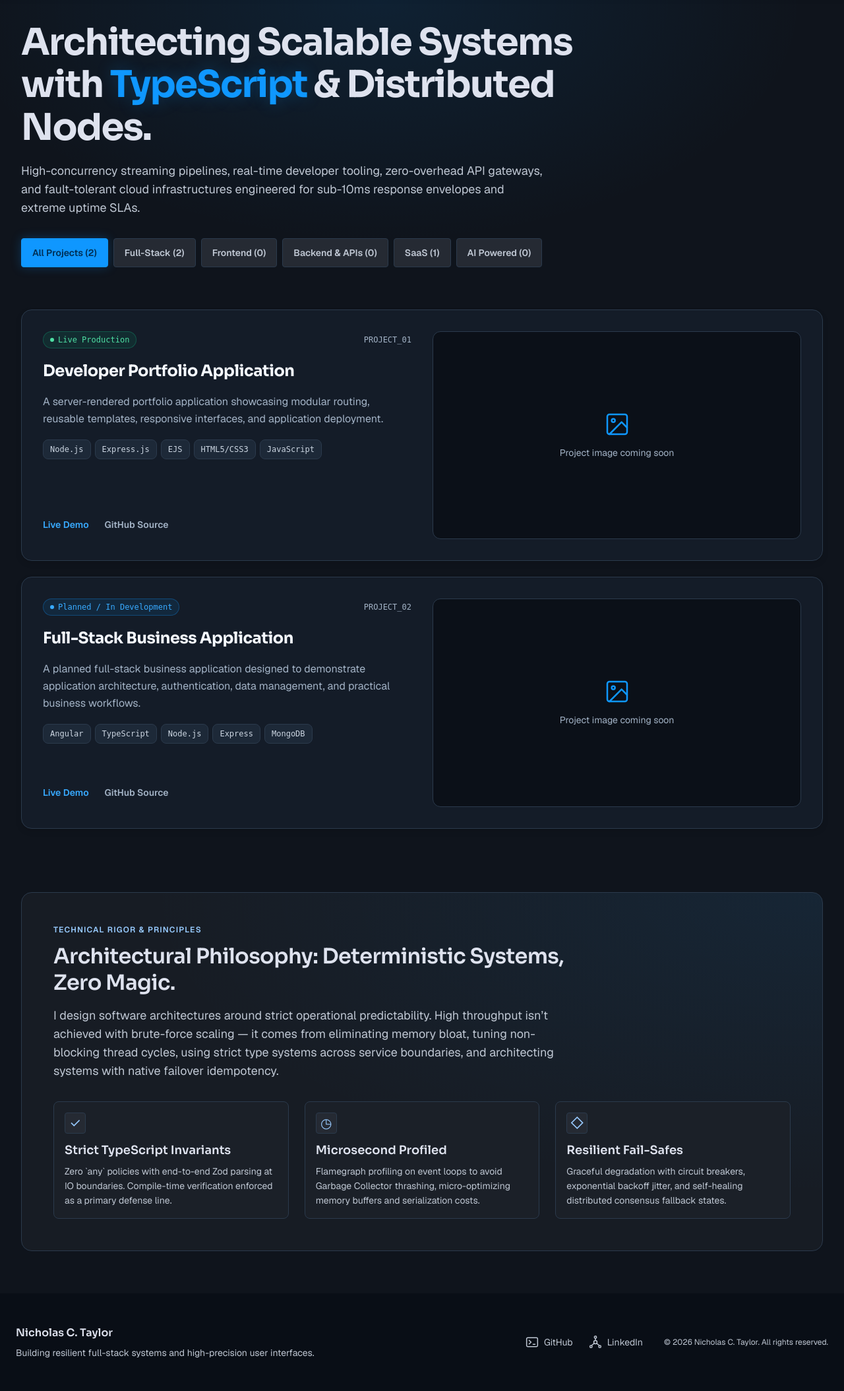
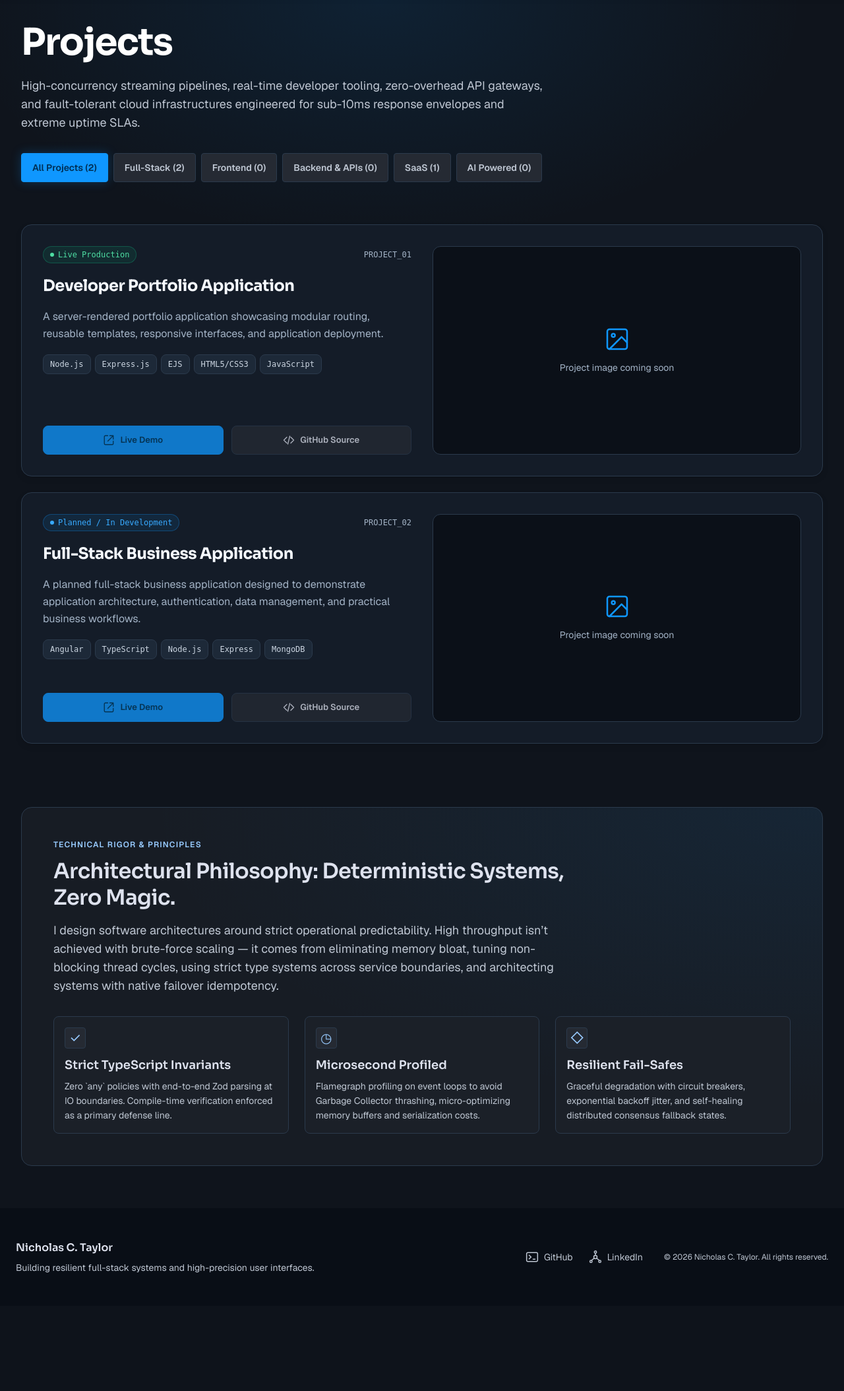
Before and after one commit to southnick225/portfolio_resurrection, a Node server app: page /projects in a window 1280 px wide. Shown: the part 80-2188 px from the top of the page at 66% size. After the commit the page ends 2009 px from the top, so only its background shows below. Run offline with Node 20, Linux system fonts and the light colour scheme.

Commit message:
update(template): skills-project-preview update

```diff
--- a/src/public/css/projectsPage.css
+++ b/src/public/css/projectsPage.css
@@ -3,7 +3,7 @@
 .projects-inner { max-width: 1280px; margin-inline: auto; padding: 32px 32px 64px; }
 .projects-hero { margin-bottom: 64px; }
 .projects-hero h1 { max-width: 960px; margin: 0; font: 700 56px/1.15 "Sora", sans-serif; letter-spacing: -.03em; overflow-wrap: break-word; }
-.projects-hero h1 span { color: var(--color-primary); text-shadow: 0 0 24px rgb(15 151 255 / 25%); }
+#projects-heading { color: #fff; }
 .projects-hero > p { max-width: 800px; margin: 20px 0 32px; font-size: 18px; line-height: 28px; color: var(--header-muted); }
 .project-filters { display: flex; flex-wrap: wrap; gap: 8px; }
 .project-filters[hidden], .project-card[hidden] { display: none; }
@@ -13,7 +13,7 @@
 .projects-main :focus-visible { outline: 2px solid var(--header-primary); outline-offset: 4px; }
 .project-showcases { display: grid; gap: 24px; margin-bottom: 96px; }
 .project-card { display: grid; grid-template-columns: minmax(0, 1fr) minmax(0, 1fr); gap: 32px; padding: 32px; border: 1px solid var(--color-border); border-radius: 16px; background: var(--color-surface); box-shadow: 0 4px 10px rgb(0 0 0 / 10%); transition: border-color 200ms, box-shadow 200ms; }
-.project-card:hover { border-color: rgb(15 151 255 / 50%); box-shadow: 0 8px 32px -8px rgb(15 151 255 / 20%); }
+.project-card:hover { cursor: pointer; border-color: rgb(15 151 255 / 50%); box-shadow: 0 8px 32px -8px rgb(15 151 255 / 20%); }
 .project-info { display: flex; flex-direction: column; gap: 18px; min-width: 0; }
 .project-meta { display: flex; flex-wrap: wrap; align-items: center; justify-content: space-between; gap: 8px; color: var(--color-text-secondary); font: 500 12px/20px ui-monospace, monospace; }
 .project-status { display: inline-flex; align-items: center; gap: 6px; padding: 2px 10px; border: 1px solid rgb(15 151 255 / 30%); border-radius: 999px; color: var(--color-primary-hover); background: rgb(15 151 255 / 10%); }
@@ -23,12 +23,9 @@
 .project-info > p { margin: 0; color: var(--color-text-secondary); font-size: 16px; line-height: 26px; }
 .project-technologies { display: flex; flex-wrap: wrap; gap: 6px; margin: 0; padding: 0; list-style: none; }
 .project-technologies li { padding: 4px 10px; border: 1px solid var(--color-border); border-radius: 8px; background: var(--color-surface-elevated); color: #cbd5e1; font: 400 12px/20px ui-monospace, monospace; }
-.project-actions { display: flex; flex-wrap: wrap; gap: 12px 24px; margin-top: auto; }
-.project-actions a { display: inline-flex; align-items: center; min-height: 44px; color: var(--color-primary-hover); font-size: 14px; font-weight: 600; }
-.project-actions a + a { color: var(--color-text-secondary); }
-/* Keep the shared preview inside this page's stacked tablet cards. */
-.projects-page .skills-project-preview { grid-column: auto; grid-row: auto; align-self: stretch; display: flex; flex-direction: column; justify-content: center; margin: 0; }
-.project-actions a { text-decoration: none; }
+/* Keep the image beside the information and actions on desktop. */
+.projects-page .skills-project-actions { grid-column: 1; grid-row: 2; }
+.projects-page .skills-project-preview { grid-column: 2; grid-row: 1 / 3; align-self: stretch; display: flex; flex-direction: column; justify-content: center; margin: 0; }
 .project-empty { margin: 0; padding: 24px; border: 1px solid var(--color-border); border-radius: 12px; color: var(--header-muted); text-align: center; }
 .project-empty[hidden] { display: none; }
 .projects-philosophy { padding: 48px; border: 1px solid var(--color-border); border-radius: 16px; background: radial-gradient(ellipse at top right, rgb(15 151 255 / 8%), transparent 60%), #171c24; }
@@ -65,3 +62,14 @@
 @media (prefers-reduced-motion: reduce) {
   .project-card, .project-filters button { transition: none; }
 }
+
+@media (max-width: 1023px) {
+  .projects-page .skills-project-preview, .projects-page .skills-project-actions { grid-column: auto; grid-row: auto; }
+}
+
+@media (hover: hover) {
+  .project-card:hover .project-technologies li { color: var(--color-primary); }
+}
+@media (prefers-reduced-motion: no-preference) {
+  .project-technologies li { transition: color 180ms ease; }
+}
--- a/src/public/css/skills-project-preview.css
+++ b/src/public/css/skills-project-preview.css
@@ -11,3 +11,23 @@
 @media (max-width: 767px) {
   .skills-project-preview { margin-bottom: 16px; border-radius: 8px; }
 }
+
+/* Shared action buttons for Skills in Action and Projects. */
+.skills-project-actions { --color-primary: #0f97ff; --color-primary-hover: #38aaff; --color-surface-elevated: var(--header-surface); --color-text-primary: var(--header-text); display: flex; flex-wrap: wrap; gap: 12px; margin-top: auto; }
+.skills-project-action { display: inline-flex; flex: 1 1 130px; align-items: center; justify-content: center; gap: 8px; min-height: 44px; padding: 10px 16px; border: 1px solid var(--color-border); border-radius: 8px; background: var(--color-surface-elevated); color: var(--color-text-primary); font-size: 13px; line-height: 20px; font-weight: 600; text-decoration: none; cursor: pointer; }
+.skills-project-action svg { flex-shrink: 0; }
+.skills-project-action-demo { border-color: var(--color-primary); background: var(--color-primary); color: #003c63; }
+.skills-project-action[aria-disabled="true"] { opacity: 0.75; }
+.skills-project-action:focus-visible { outline: 2px solid var(--color-primary-hover); outline-offset: 4px; }
+@media (hover: hover) {
+  .skills-project-action:hover { transform: translateY(-2px); border-color: var(--color-primary-hover); box-shadow: 0 4px 14px rgb(15 151 255 / 20%); opacity: 1; }
+  .skills-project-action-demo:hover { background: var(--color-primary-hover); color: #003c63; }
+  .skills-project-action-source:hover { background: rgb(15 151 255 / 12%); color: var(--color-primary-hover); }
+}
+@media (prefers-reduced-motion: no-preference) {
+  .skills-project-action { transition: color 180ms ease, background-color 180ms ease, border-color 180ms ease, box-shadow 180ms ease, transform 180ms ease, opacity 180ms ease; }
+}
+@media (max-width: 767px) {
+  .skills-project-actions { gap: 8px; }
+  .skills-project-action { padding-inline: 10px; font-size: 12px; }
+}
--- a/src/views/pages/projects.ejs
+++ b/src/views/pages/projects.ejs
@@ -23,7 +23,7 @@
     <main class="projects-main" id="main-content">
         <div class="projects-inner">
             <section class="projects-hero" aria-labelledby="projects-heading">
-                <h1 id="projects-heading">Architecting Scalable Systems with <span>TypeScript</span> &amp; Distributed Nodes.</h1>
+                <h1 id="projects-heading">Projects</h1>
                 <p>High-concurrency streaming pipelines, real-time developer tooling, zero-overhead API gateways, and fault-tolerant cloud infrastructures engineered for sub-10ms response envelopes and extreme uptime SLAs.</p>
                 <div class="project-filters" role="group" aria-label="Filter projects" hidden>
                     <% const filters = [
@@ -56,11 +56,6 @@
                                     <li><%= technology %></li>
                                 <% } %>
                             </ul>
-                            <div class="project-actions" role="group" aria-label="<%= project.title %> links">
-                                <% for (const action of project.actions) { %>
-                                    <a <% if (action.url) { %>href="<%= action.url %>"<% } else { %>role="link" aria-disabled="true" title="<%= action.label %> coming soon"<% } %>><%= action.label %></a>
-                                <% } %>
-                            </div>
                         </div>
                         <%- include('../partials/skills-project-preview', { project }) %>
                     </article>
--- a/src/views/partials/skills-project-preview.ejs
+++ b/src/views/partials/skills-project-preview.ejs
@@ -12,3 +12,18 @@
         </div>
     <% } %>
 </div>
+
+<div class="skills-project-actions" role="group" aria-label="<%= project.title %> links">
+    <% for (const action of project.actions) { %>
+        <a class="skills-project-action skills-project-action-<%= action.type %>" <% if (action.url) { %>href="<%= action.url %>"<% } else { %>role="link" aria-disabled="true" title="<%= action.label %> coming soon"<% } %>>
+            <svg width="18" height="18" viewBox="0 0 24 24" fill="none" stroke="currentColor" stroke-width="1.8" stroke-linecap="round" stroke-linejoin="round" aria-hidden="true">
+                <% if (action.type === 'demo') { %>
+                    <path d="M14 3h7v7m0-7L10 14M10 3H5a2 2 0 0 0-2 2v14a2 2 0 0 0 2 2h14a2 2 0 0 0 2-2v-5"/>
+                <% } else { %>
+                    <path d="m8 6-6 6 6 6m8-12 6 6-6 6M14 4l-4 16"/>
+                <% } %>
+            </svg>
+            <%= action.label %>
+        </a>
+    <% } %>
+</div>
```
Also changed, not shown: docs/architecture.md (+4 -0 lines), src/public/css/skillsPage.css (+0 -10 lines), src/views/pages/skillsPage.ejs (+0 -14 lines).
